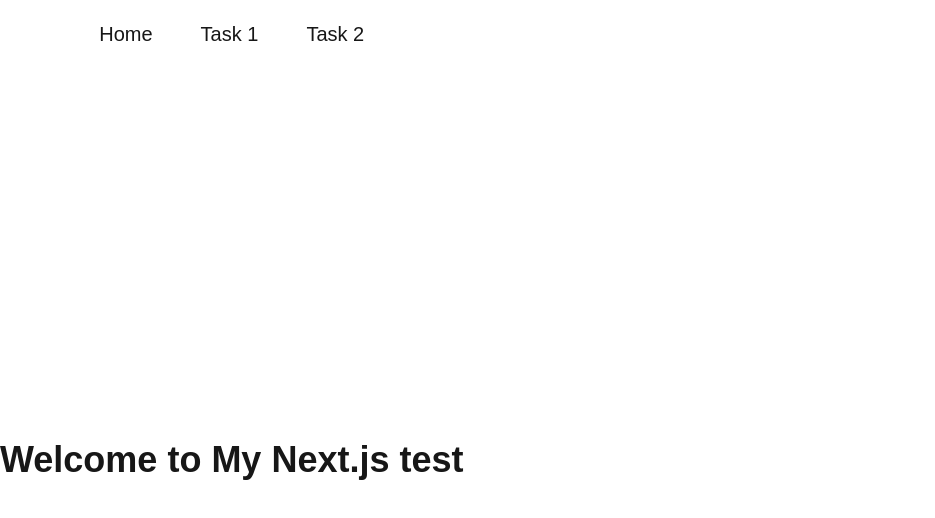
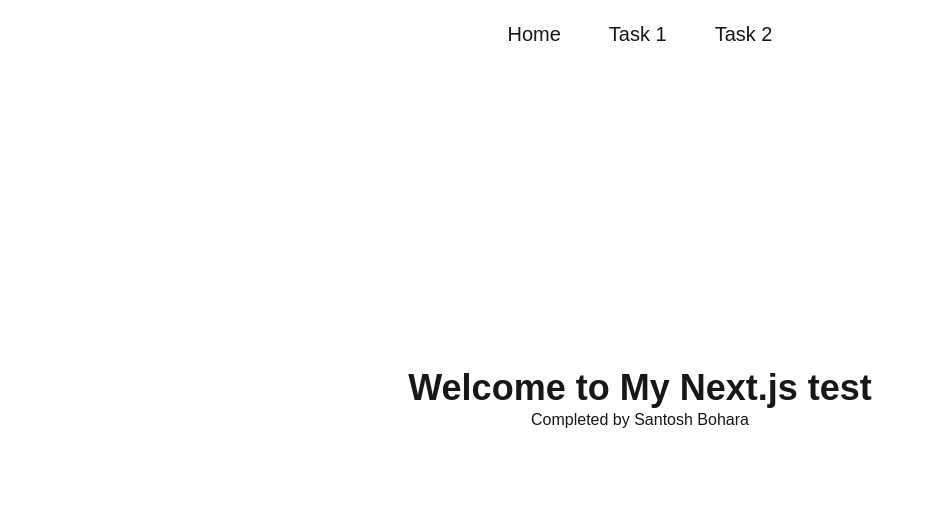
Before and after one commit to Sant7611/Test, a Next.js app: page / in a window 1280 px wide. Shown: the top 518 px of the page, without its empty margins (0-935 px from the left). Built offline with nearby package versions, Linux system fonts and the light colour scheme.

Commit message:
completed

```diff
--- a/app/layout.tsx
+++ b/app/layout.tsx
@@ -28,7 +28,8 @@
       lang="en"
       className={`${geistSans.variable} ${geistMono.variable} h-full antialiased`}
     >
-      <body className="min-h-full w-fit flex bg-white flex-col">
+      <body className="min-h-full bg-white relative">
+        <div className="flex flex-col ">
           <nav>
             <ul className="flex items-center justify-center gap-12 py-5 text-xl">
               <li><Link href="/" className=" hover:underline" >Home</Link> </li>
@@ -36,7 +37,11 @@
               <li><Link href="/task2" className=" hover:underline" >Task 2</Link> </li>
             </ul>
           </nav>
+        </div>
+
+        <div className="w-fit " >
           {children}
+        </div>
       </body>
     </html>
   );
--- a/app/loading.tsx
+++ b/app/loading.tsx
@@ -2,7 +2,7 @@
 
 const loading = () => {
   return (
-    <div className='flex items-center justify-center' >
+    <div className='absolute top-1/2 left-1/2 -translate-x-1/2 -translate-y-1/2' >
       <h1 className='text-3xl font-bold' >Loading...</h1>
     </div>
   )
--- a/app/page.tsx
+++ b/app/page.tsx
@@ -1,10 +1,12 @@
-
 export default function Home() {
   return (
-   <div className="flex items-center justify-center align-middle min-h-screen " >
-      <div>
-        <h1 className="text-4xl font-bold mb-4">Welcome to My Next.js test</h1>
+    <div className="absolute top-1/2 left-1/2 -translate-x-1/2 -translate-y-1/2">
+      <div className="flex items-center justify-center flex-col h-full">
+        <h1 className="text-4xl font-bold">
+          Welcome to My Next.js test
+        </h1>
+        <h3>Completed by Santosh Bohara</h3>
       </div>
-   </div>
+    </div>
   );
 }
--- a/app/task1/page.tsx
+++ b/app/task1/page.tsx
@@ -7,7 +7,7 @@
 
 const page = () => {
   return (
-    <div className=" py-20 px-20 flex items-end-safe bg-white">
+    <div className=" py-20 px-20  bg-white">
       <div className="mx-auto flex flex-col  gap-12 ">
         <div className="space-y-6 text-black">
           <p className="font-outfit font-medium text-[24px] leading-[100%] tracking-normal">
--- a/app/task2/page.tsx
+++ b/app/task2/page.tsx
@@ -4,7 +4,7 @@
 
 const page = () => {
   return (
-    <div className="py-20 px-20 flex items-end-safe bg-white ">
+    <div className=" py-20 px-20  bg-white ">
       <div className="mx-auto flex flex-col  gap-12 ">
         <div className="space-y-6 text-black">
           <p className="font-outfit font-normal text-[24px] leading-[100%] tracking-normal">
```
Also changed, not shown: 1 other file (tests, documents, lock files or other folders). Lines whose indentation alone changed are shown as unchanged.
